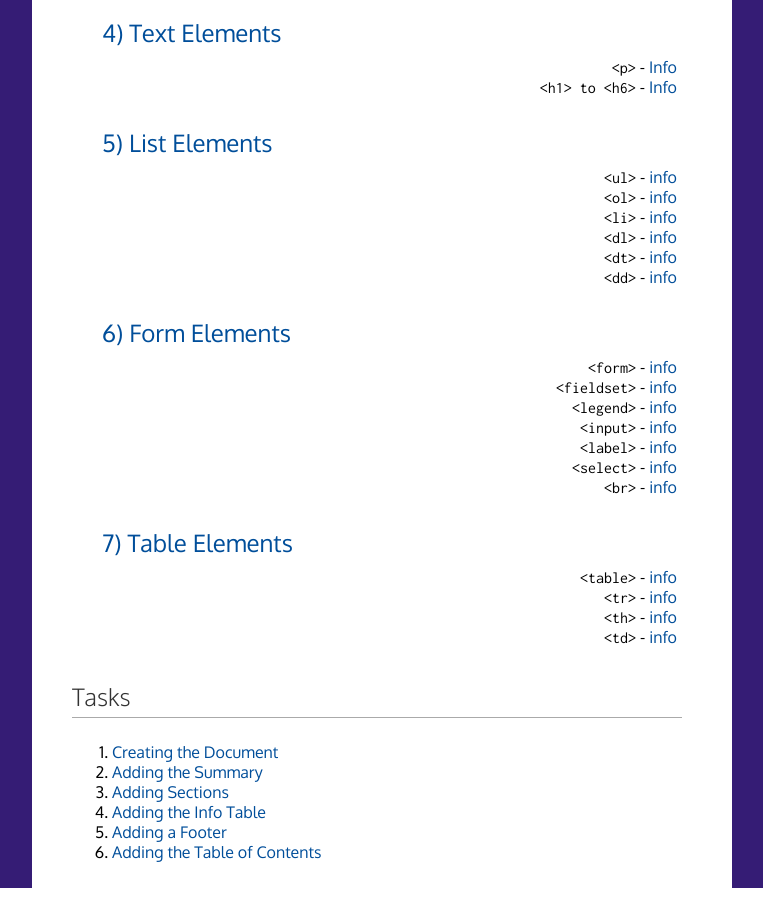
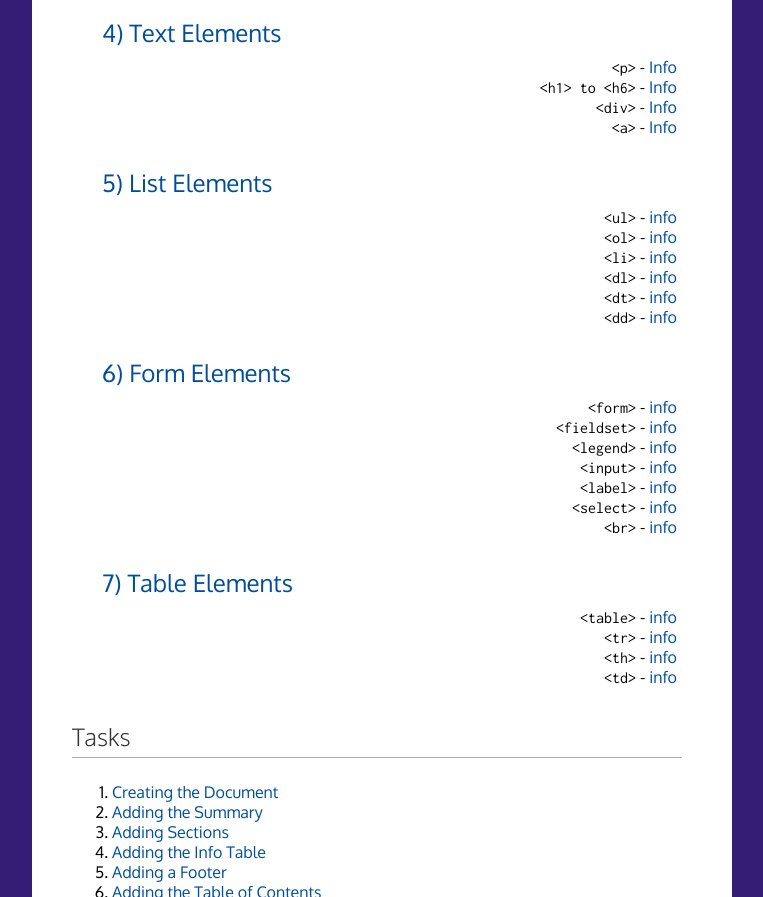
Before and after one commit to thetmkay/teaching, a website: page views/index.html in a window 1280 px wide. Shown: the part 888-1785 px from the top of the page, without its empty margins (258-1021 px from the left). Drawn offline with Linux system fonts and the light colour scheme; files that its build step writes are made by us from their sources.

Commit message:
update text example box to add div and a

```diff
--- a/views/index.html
+++ b/views/index.html
@@ -76,6 +76,10 @@
                         </li>
                         <li><code>&lt;h1&gt; to &lt;h6&gt;</code> - <a class="info link" href="https://developer.mozilla.org/en-US/docs/Web/HTML/Element/Heading_Elements" target="_blank">Info</a>
                         </li>
+                        <li><code>&lt;div&gt;</code> - <a class="info link" href="https://developer.mozilla.org/en-US/docs/Web/HTML/Element/div" target="_blank">Info</a>
+                        </li>
+                        <li><code>&lt;a&gt;</code> - <a class="info link" href="https://developer.mozilla.org/en-US/docs/Web/HTML/Element/a" target="_blank">Info</a>
+                        </li>
                     </ul>
                 </div>
                 <div class="example-box">
```
